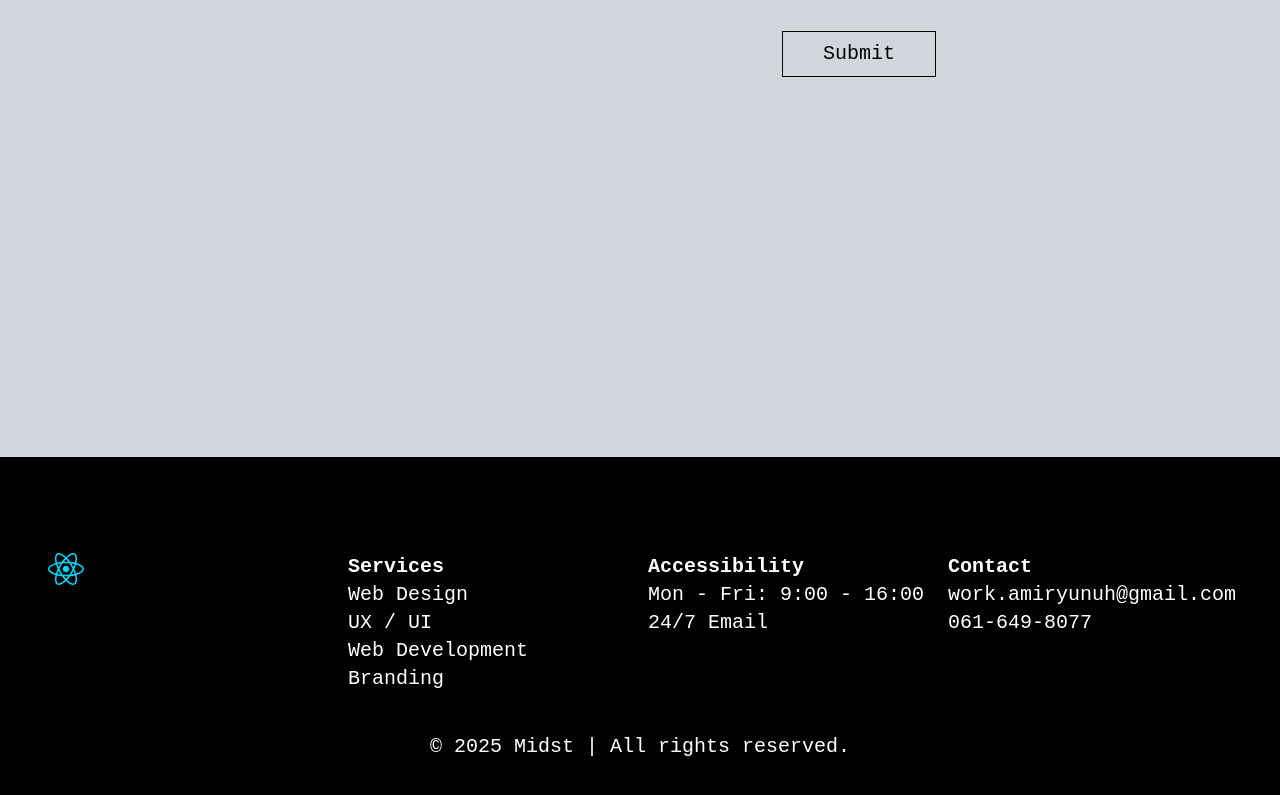
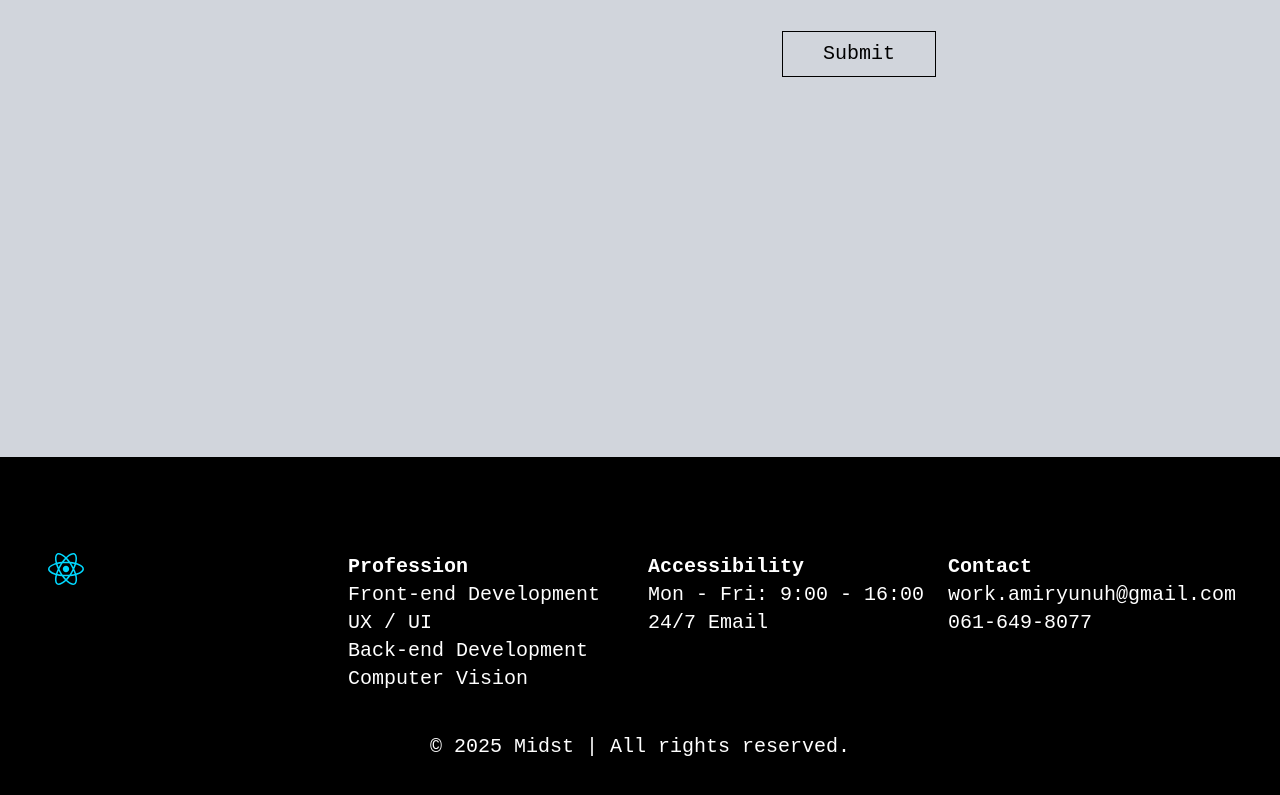
Before and after one commit to midst2/portfolio, a React (Vite) app: page / in a window 1280 px wide. Shown: the part 8018-8813 px from the top of the page. Built offline with nearby package versions, Linux system fonts and the light colour scheme.

Commit message:
fix image not appeared

```diff
--- a/sections/Footer.jsx
+++ b/sections/Footer.jsx
@@ -1,15 +1,16 @@
+import Logo from "../src/assets/Logo.svg";
 const Footer = () => {
   return (
     <div className="relative z-10">
       <div className="main-container bg-black justify-center h-full py-24">
         <div className="grid sm:grid-cols-2 md:grid-cols-4 gap-4 text-justify">
-          <div className=""><img src="src/assets/logo.svg" alt="" /></div>
+          <div className=""><img src={Logo} alt="" /></div>
           <div>
-            <span className="font-bold">Services</span>
-            <p>Web Design</p>
+            <span className="font-bold">Profession</span>
+            <p>Front-end Development</p>
             <p>UX / UI</p>
-            <p>Web Development</p>
-            <p>Branding</p>
+            <p>Back-end Development</p>
+            <p>Computer Vision</p>
           </div>
           <div>
             <span className="font-bold">Accessibility</span>
--- a/sections/Resumecard.jsx
+++ b/sections/Resumecard.jsx
@@ -1,4 +1,5 @@
 import { motion } from "framer-motion";
+import Portrait from "../src/assets/Portrait.jpg";
 
 const SE = "'Special Elite', 'Courier New', monospace";
 const CAV = "'Caveat', cursive";
@@ -261,7 +262,7 @@ export default function AmirResumeCard() {
               }}
             >
               <img
-                src="src/assets/Portrait.jpg"
+                src={Portrait}
                 alt="Amir Yunuh"
                 style={{
                   width: 148,
```
